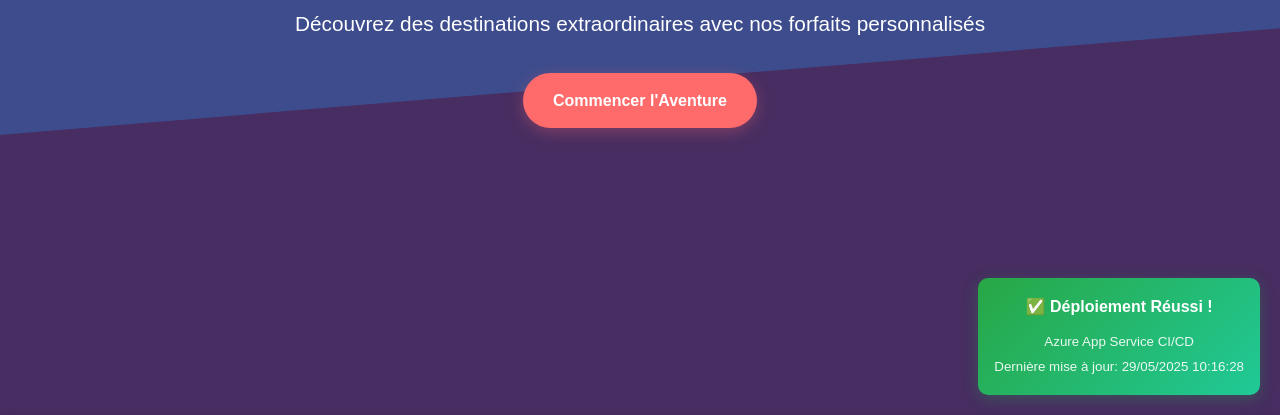
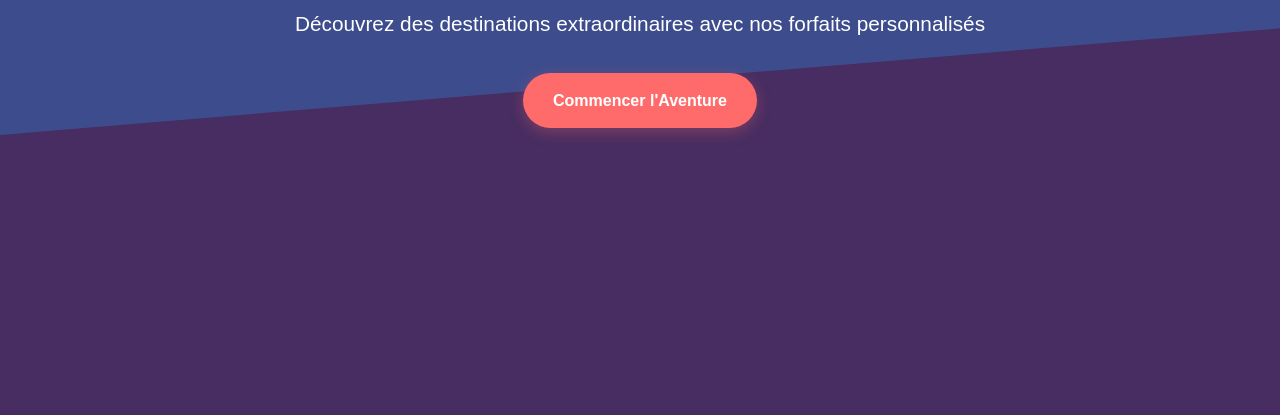
Before and after one commit to Yaanneex/DevOpsP, a plain HTML site: page index.html in a window 1280 px wide. Shown: the part 385-800 px from the top of the page. Drawn offline with Linux system fonts and the light colour scheme.

Commit message:
Update index.html

```diff
--- a/index.html
+++ b/index.html
@@ -545,12 +545,6 @@
         </div>
     </footer>
 
-    <!-- Deployment Info -->
-    <div class="deployment-info">
-        <h4>✅ Déploiement Réussi !</h4>
-        <small>Azure App Service CI/CD<br>
-        Dernière mise à jour: <span id="deploy-time"></span></small>
-    </div>
 
     <script>
         // Display current time for deployment info
```
